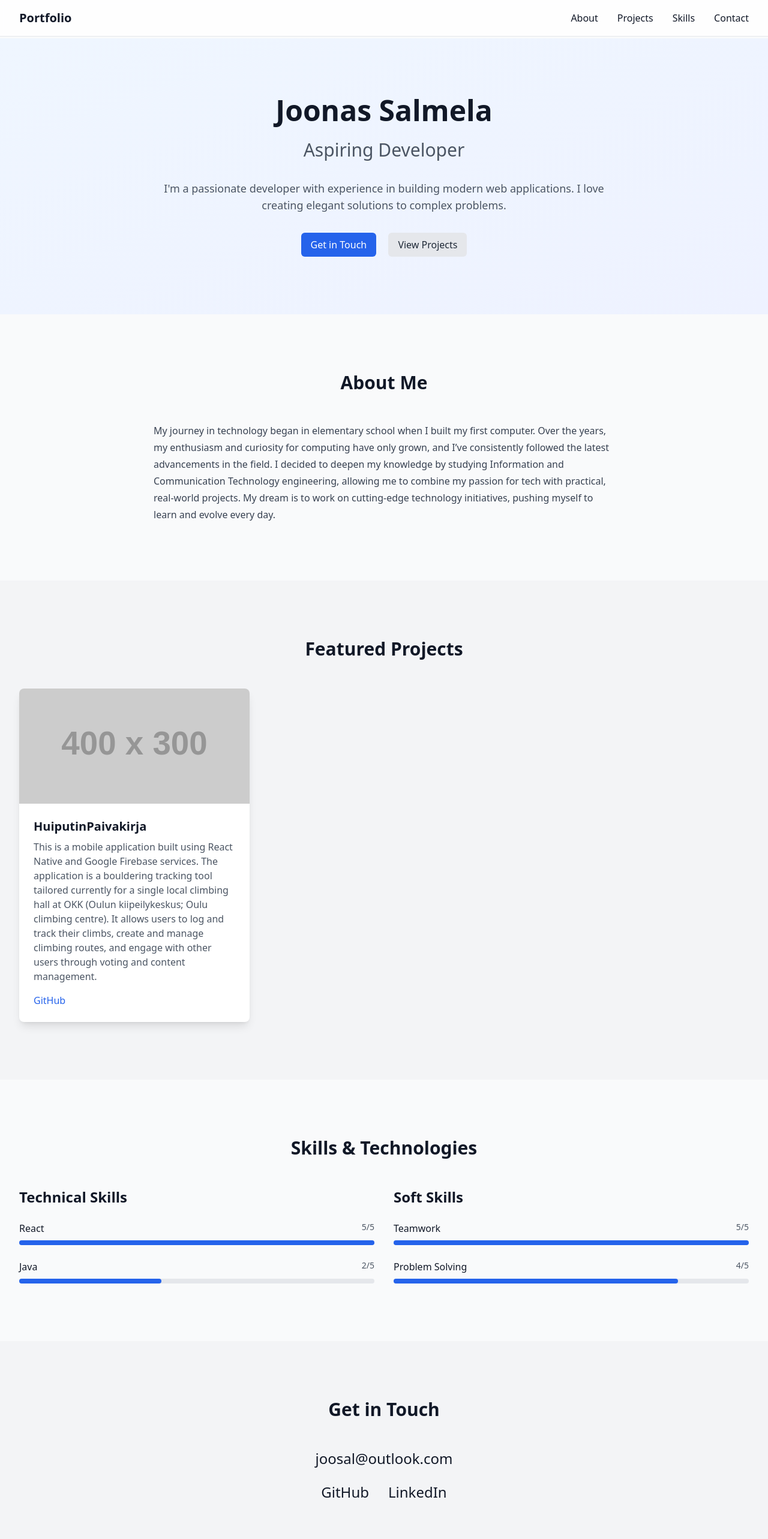
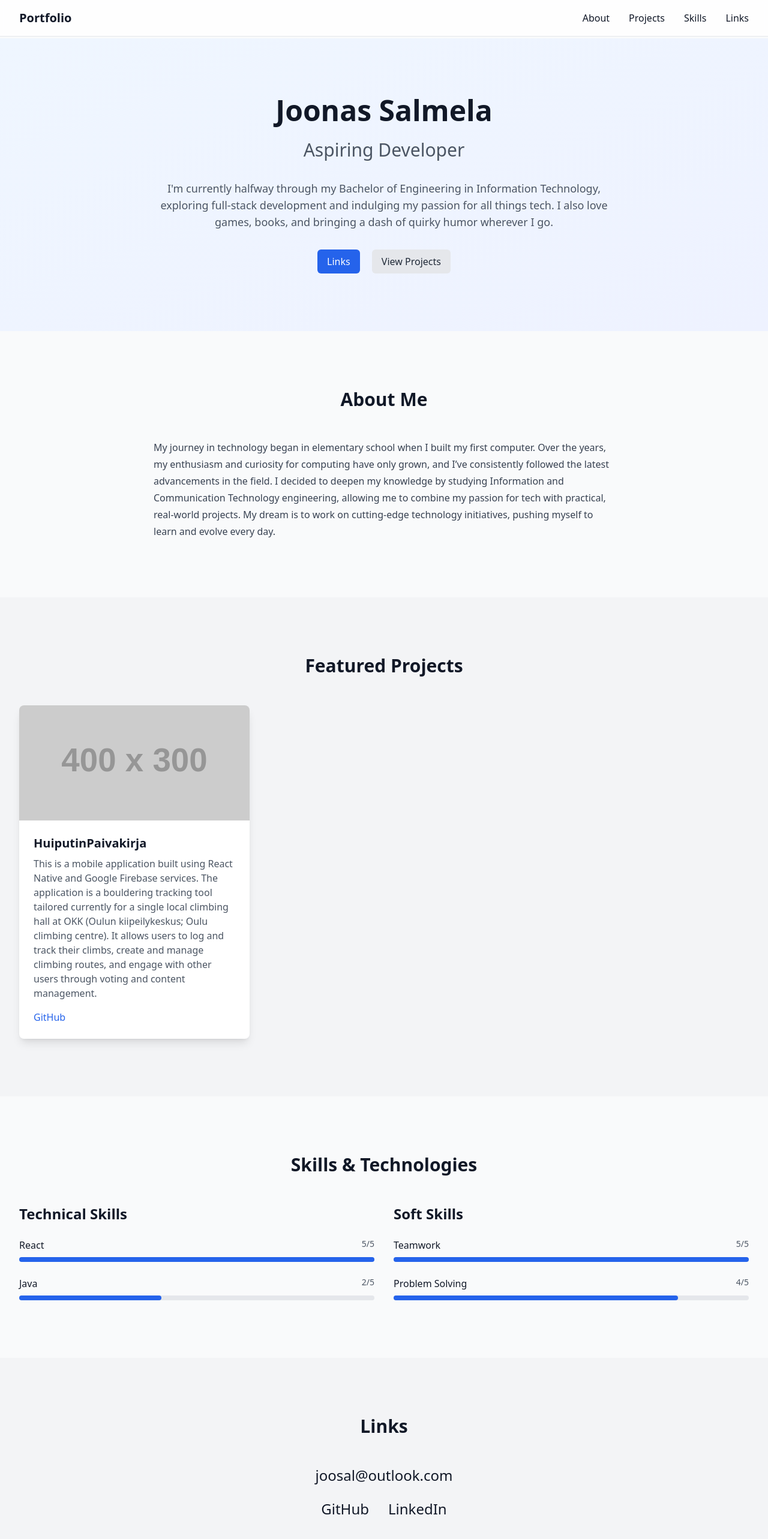
Before and after one commit to JoonasSal/joonassal.github.io, a SvelteKit app: page / in a window 1280 px wide. Shown: the top 2566 px of the page at 60% size. Built offline with nearby package versions, Linux system fonts and the light colour scheme.

Commit message:
changed contact button to "Links" and description text to reflect reality

```diff
--- a/src/routes/+layout.svelte
+++ b/src/routes/+layout.svelte
@@ -1,7 +1,32 @@
 <script>
 	import '../app.css';
 	import { page } from '$app/stores';
+	import { onMount } from 'svelte';
+
 	let isMenuOpen = false;
+	let darkMode;
+
+	onMount(() => {
+		// Tarkista tallennettu teema tai järjestelmän teema
+		darkMode = localStorage.theme === 'dark' ||
+			(!('theme' in localStorage) && window.matchMedia('(prefers-color-scheme: dark)').matches);
+		updateTheme();
+	});
+
+	function toggleTheme() {
+		darkMode = !darkMode;
+		updateTheme();
+	}
+
+	function updateTheme() {
+		if (darkMode) {
+			document.documentElement.classList.add('dark');
+			localStorage.theme = 'dark';
+		} else {
+			document.documentElement.classList.remove('dark');
+			localStorage.theme = 'light';
+		}
+	}
 </script>
 
 <header class="fixed w-full bg-white/80 dark:bg-gray-900/80 backdrop-blur-sm z-50 border-b border-gray-200 dark:border-gray-800">
@@ -29,7 +54,7 @@
 				<a href="/#about" class="hover:text-blue-600">About</a>
 				<a href="/#projects" class="hover:text-blue-600">Projects</a>
 				<a href="/#skills" class="hover:text-blue-600">Skills</a>
-				<a href="/#contact" class="hover:text-blue-600">Contact</a>
+				<a href="/#contact" class="hover:text-blue-600">Links</a>
 			</div>
 		</div>
 
@@ -39,7 +64,7 @@
 				<a href="/#about" class="block hover:text-blue-600">About</a>
 				<a href="/#projects" class="block hover:text-blue-600">Projects</a>
 				<a href="/#skills" class="block hover:text-blue-600">Skills</a>
-				<a href="/#contact" class="block hover:text-blue-600">Contact</a>
+				<a href="/#contact" class="block hover:text-blue-600">Links</a>
 			</div>
 		{/if}
 	</nav>
--- a/src/routes/+page.svelte
+++ b/src/routes/+page.svelte
@@ -3,7 +3,7 @@
   const personalInfo = {
     name: "Joonas Salmela",
     title: "Aspiring Developer",
-    description: "I'm a passionate developer with experience in building modern web applications. I love creating elegant solutions to complex problems."
+    description: "I'm currently halfway through my Bachelor of Engineering in Information Technology, exploring full-stack development and indulging my passion for all things tech. I also love games, books, and bringing a dash of quirky humor wherever I go."
   };
 </script>
 
@@ -15,8 +15,8 @@
       <h2 class="text-2xl sm:text-3xl text-gray-600 dark:text-gray-300 mb-8">{personalInfo.title}</h2>
       <p class="text-lg text-gray-600 dark:text-gray-300 mb-8">{personalInfo.description}</p>
       <div class="space-x-4">
-        <a href="#contact" class="btn btn-primary">Get in Touch</a>
-        <a href="#projects" class="btn bg-gray-200 text-gray-800 hover:bg-gray-300 dark:bg-gray-700 dark:text-gray-100">View Projects</a>
+        <a href="#links" class="btn btn-primary">Links</a>
+        <a href="#projects" class="btn bg-gray-200 text-gray-800 hover:bg-gray-800 dark:bg-gray-700 dark:text-gray-100">View Projects</a>
       </div>
     </div>
   </div>
@@ -124,10 +124,10 @@
   </div>
 </section>
 
-<!-- Contact Section -->
-<section id="contact" class="section bg-gray-100 dark:bg-gray-800">
+<!-- Links Section -->
+<section id="links" class="section bg-gray-100 dark:bg-gray-800">
   <div class="container">
-    <h2 class="text-3xl font-bold text-center mb-12">Get in Touch</h2>
+    <h2 class="text-3xl font-bold text-center mb-12">Links</h2>
     <div class="max-w-xl mx-auto flex flex-col items-center space-y-6">
       <a href="mailto:joosal@outlook.com"
          class="text-2xl hover:text-blue-600 transition-colors">
```
Also changed, not shown: 16 other files (tests, documents, lock files or other folders).
